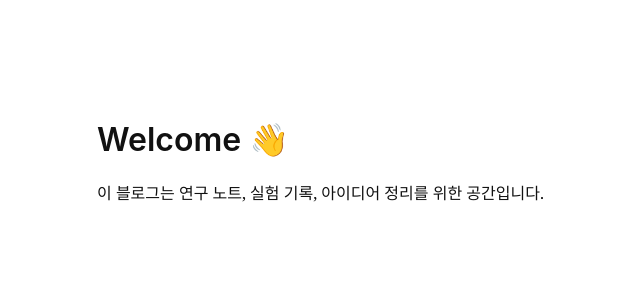
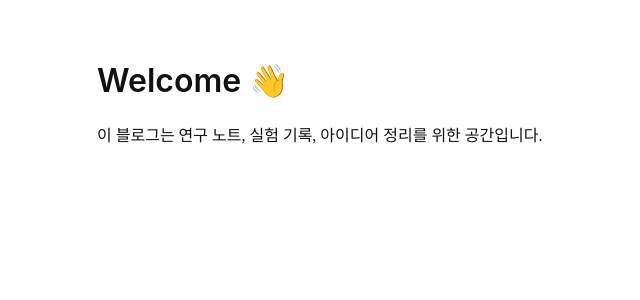
Before and after one commit to mattattabi78/mattattabi78.github.io, a Jekyll site: the page built from index.md, in a window 1280 px wide. Shown: the top 300 px of the page, without its empty margins (183-823 px from the left). Built offline with Jekyll 4.4.1, drawn with Linux system fonts in a browser that asks for light colours.

Commit message:
Update main.css

```diff
--- a/assets/css/main.css
+++ b/assets/css/main.css
@@ -1,21 +1,23 @@
 body {
   margin: 0;
   padding: 40px 20px;
-  font-family: Georgia, "Times New Roman", serif;
+  font-family: "Libre Baskerville", "Times New Roman", serif;
   background: #ffffff;
   color: #111;
 }
+
 
 main {
   max-width: 720px;
   margin: auto;
 }
 
+
 h1, h2, h3 {
-  font-family: -apple-system, BlinkMacSystemFont, sans-serif;
+  font-family: "Inter", -apple-system, BlinkMacSystemFont, sans-serif;
   font-weight: 600;
-  margin-top: 2.5em;
 }
+
 
 .meta {
   color: #666;
```
